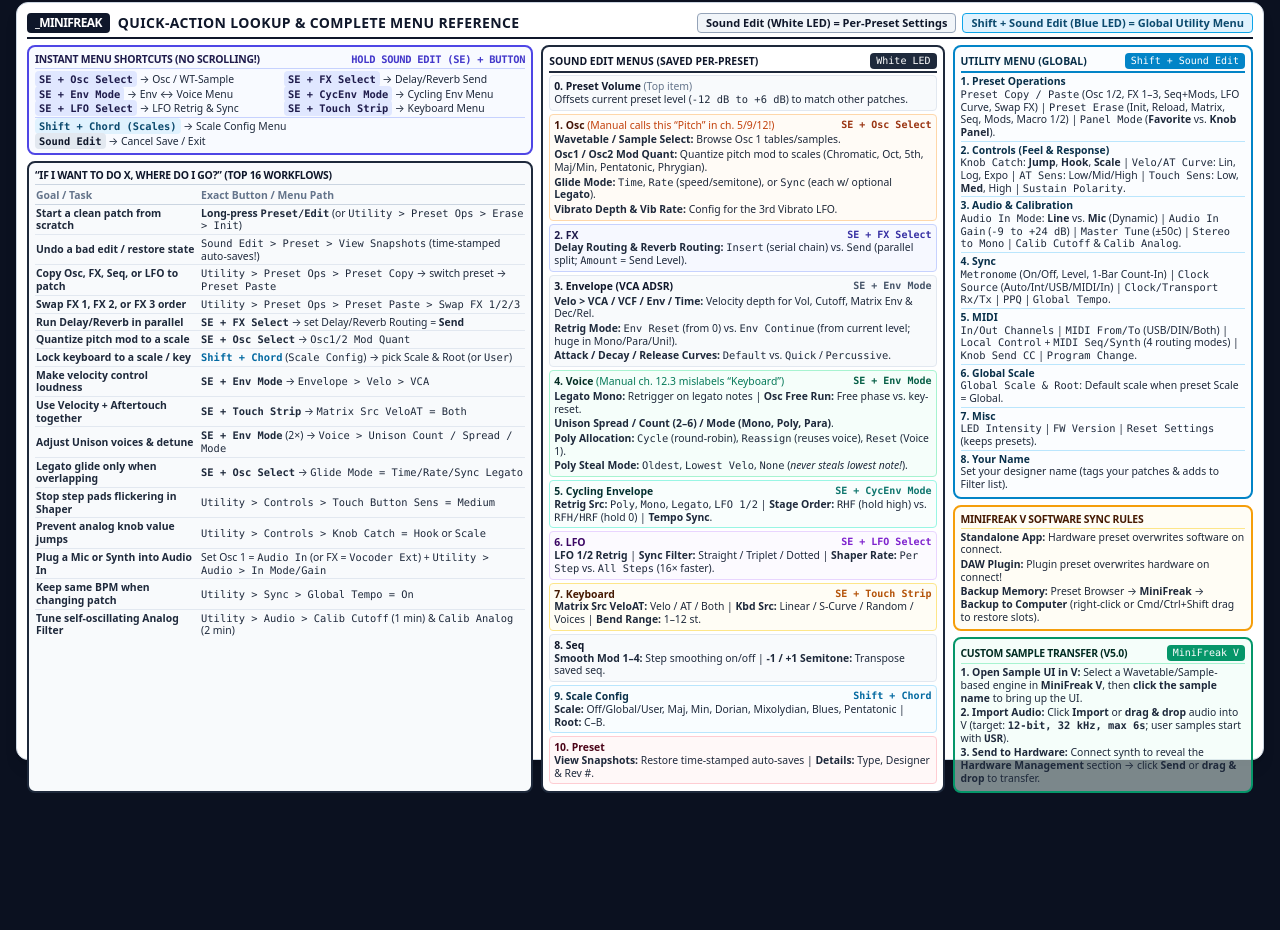
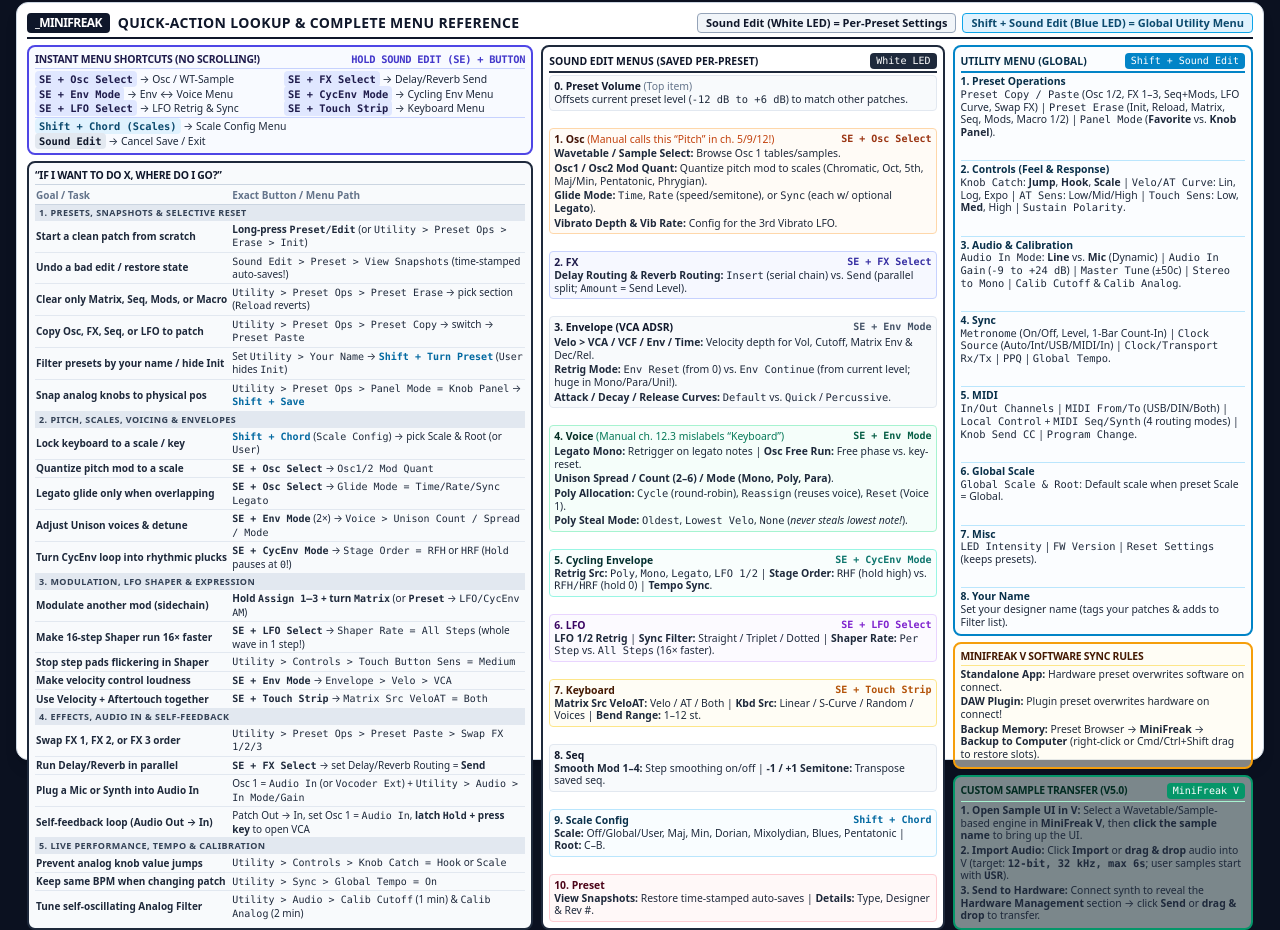
Before and after one commit to hinerm/minifreak, a plain HTML site: page pages/minifreak_ui_workflows.html in a window 1280 px wide. Shown: the part 969-1899 px from the top of the page. Before the commit the page ends 1762 px from the top, so only its background shows below. Drawn offline with nearby package versions, Linux system fonts and the light colour scheme.

Commit message:
Expand "if I want to do.." categories
Co-authored-by: Antigravity Argon <gemini@google.com>

```diff
--- a/pages/minifreak_ui_workflows.html
+++ b/pages/minifreak_ui_workflows.html
@@ -382,6 +382,11 @@
 		.text-xs {
 			font-size: 0.74rem;
 			line-height: 1rem;
+		}
+
+		.text-\[9px\] {
+			font-size: 9px;
+			line-height: 11px;
 		}
 
 		.text-\[10px\] {
@@ -1448,9 +1453,9 @@
 					<div>
 						<div
 							class="font-extrabold text-slate-900 uppercase tracking-tight border-b border-slate-300 pb-0.5 mb-0.5">
-							&ldquo;If I Want To Do X, Where Do I Go?&rdquo; (Top 16 Workflows)
-						</div>
-						<table class="w-full text-left border-collapse">
+							&ldquo;If I Want To Do X, Where Do I Go?&rdquo;
+						</div>
+						<table class="w-full text-left border-collapse text-[10px] leading-tight">
 							<thead>
 								<tr class="border-b border-slate-300 text-slate-500">
 									<th class="py-0.5 pr-1 font-bold">Goal / Task</th>
@@ -1458,99 +1463,116 @@
 								</tr>
 							</thead>
 							<tbody class="divide-y text-slate-800">
-								<tr>
-									<td class="py-0.5 pr-1 font-semibold">Start a clean patch from scratch</td>
-									<td class="py-0.5"><b>Long-press <code class="font-bold">Preset/Edit</code></b> (or
-										<code class="font-mono">Utility &gt; Preset Ops &gt; Erase &gt; Init</code>)
-									</td>
-								</tr>
-								<tr>
-									<td class="py-0.5 pr-1 font-semibold">Undo a bad edit / restore state</td>
-									<td class="py-0.5"><code
-											class="font-mono">Sound Edit &gt; Preset &gt; View Snapshots</code>
-										(time-stamped auto-saves!)</td>
-								</tr>
-								<tr>
-									<td class="py-0.5 pr-1 font-semibold">Copy Osc, FX, Seq, or LFO to patch</td>
-									<td class="py-0.5"><code
-											class="font-mono">Utility &gt; Preset Ops &gt; Preset Copy</code> &rarr;
-										switch preset &rarr; <code class="font-mono">Preset Paste</code></td>
-								</tr>
-								<tr>
-									<td class="py-0.5 pr-1 font-semibold">Swap FX 1, FX 2, or FX 3 order</td>
-									<td class="py-0.5"><code
-											class="font-mono">Utility &gt; Preset Ops &gt; Preset Paste &gt; Swap FX 1/2/3</code>
-									</td>
-								</tr>
-								<tr>
-									<td class="py-0.5 pr-1 font-semibold">Run Delay/Reverb in parallel</td>
-									<td class="py-0.5"><code class="font-bold">SE + FX Select</code> &rarr; set
-										Delay/Reverb Routing = <b>Send</b></td>
-								</tr>
-								<tr>
-									<td class="py-0.5 pr-1 font-semibold">Quantize pitch mod to a scale</td>
-									<td class="py-0.5"><code class="font-bold">SE + Osc Select</code> &rarr; <code
-											class="font-mono">Osc1/2 Mod Quant</code></td>
-								</tr>
-								<tr>
-									<td class="py-0.5 pr-1 font-semibold">Lock keyboard to a scale / key</td>
-									<td class="py-0.5"><code class="font-bold text-sky-700">Shift + Chord</code> (<code
-											class="font-mono">Scale Config</code>) &rarr; pick Scale &amp; Root (or
-										<code class="font-mono">User</code>)
-									</td>
-								</tr>
-								<tr>
-									<td class="py-0.5 pr-1 font-semibold">Make velocity control loudness</td>
-									<td class="py-0.5"><code class="font-bold">SE + Env Mode</code> &rarr; <code
-											class="font-mono">Envelope &gt; Velo &gt; VCA</code></td>
-								</tr>
-								<tr>
-									<td class="py-0.5 pr-1 font-semibold">Use Velocity + Aftertouch together</td>
-									<td class="py-0.5"><code class="font-bold">SE + Touch Strip</code> &rarr; <code
-											class="font-mono">Matrix Src VeloAT = Both</code></td>
-								</tr>
-								<tr>
-									<td class="py-0.5 pr-1 font-semibold">Adjust Unison voices &amp; detune</td>
-									<td class="py-0.5"><code class="font-bold">SE + Env Mode</code> (2&times;) &rarr;
-										<code class="font-mono">Voice &gt; Unison Count / Spread / Mode</code>
-									</td>
-								</tr>
-								<tr>
-									<td class="py-0.5 pr-1 font-semibold">Legato glide only when overlapping</td>
-									<td class="py-0.5"><code class="font-bold">SE + Osc Select</code> &rarr; <code
-											class="font-mono">Glide Mode = Time/Rate/Sync Legato</code></td>
-								</tr>
-								<tr>
-									<td class="py-0.5 pr-1 font-semibold">Stop step pads flickering in Shaper</td>
-									<td class="py-0.5"><code
-											class="font-mono">Utility &gt; Controls &gt; Touch Button Sens = Medium</code>
-									</td>
-								</tr>
-								<tr>
-									<td class="py-0.5 pr-1 font-semibold">Prevent analog knob value jumps</td>
-									<td class="py-0.5"><code
-											class="font-mono">Utility &gt; Controls &gt; Knob Catch = Hook</code> or
-										<code class="font-mono">Scale</code>
-									</td>
-								</tr>
-								<tr>
-									<td class="py-0.5 pr-1 font-semibold">Plug a Mic or Synth into Audio In</td>
-									<td class="py-0.5">Set Osc 1 = <code class="font-mono">Audio In</code> (or FX =
-										<code class="font-mono">Vocoder Ext</code>) + <code
-											class="font-mono">Utility &gt; Audio &gt; In Mode/Gain</code>
-									</td>
-								</tr>
-								<tr>
-									<td class="py-0.5 pr-1 font-semibold">Keep same BPM when changing patch</td>
-									<td class="py-0.5"><code
-											class="font-mono">Utility &gt; Sync &gt; Global Tempo = On</code></td>
-								</tr>
-								<tr>
-									<td class="py-0.5 pr-1 font-semibold">Tune self-oscillating Analog Filter</td>
-									<td class="py-0.5"><code
-											class="font-mono">Utility &gt; Audio &gt; Calib Cutoff</code> (1 min) &amp;
-										<code class="font-mono">Calib Analog</code> (2 min)
-									</td>
+								<tr class="bg-slate-200 text-[9px] uppercase tracking-wider font-extrabold text-slate-700">
+									<td colspan="2" class="py-0.5 px-1">1. Presets, Snapshots &amp; Selective Reset</td>
+								</tr>
+								<tr>
+									<td class="py-0.5 pr-1 font-semibold whitespace-nowrap">Start a clean patch from scratch</td>
+									<td class="py-0.5"><b>Long-press <code class="font-bold">Preset/Edit</code></b> (or <code class="font-mono">Utility &gt; Preset Ops &gt; Erase &gt; Init</code>)</td>
+								</tr>
+								<tr>
+									<td class="py-0.5 pr-1 font-semibold whitespace-nowrap">Undo a bad edit / restore state</td>
+									<td class="py-0.5"><code class="font-mono">Sound Edit &gt; Preset &gt; View Snapshots</code> (time-stamped auto-saves!)</td>
+								</tr>
+								<tr>
+									<td class="py-0.5 pr-1 font-semibold whitespace-nowrap">Clear only Matrix, Seq, Mods, or Macro</td>
+									<td class="py-0.5"><code class="font-mono">Utility &gt; Preset Ops &gt; Preset Erase</code> &rarr; pick section (<code class="font-mono">Reload</code> reverts)</td>
+								</tr>
+								<tr>
+									<td class="py-0.5 pr-1 font-semibold whitespace-nowrap">Copy Osc, FX, Seq, or LFO to patch</td>
+									<td class="py-0.5"><code class="font-mono">Utility &gt; Preset Ops &gt; Preset Copy</code> &rarr; switch &rarr; <code class="font-mono">Preset Paste</code></td>
+								</tr>
+								<tr>
+									<td class="py-0.5 pr-1 font-semibold whitespace-nowrap">Filter presets by your name / hide Init</td>
+									<td class="py-0.5">Set <code class="font-mono">Utility &gt; Your Name</code> &rarr; <code class="font-bold text-sky-700">Shift + Turn Preset</code> (<code class="font-mono">User</code> hides <code class="font-mono">Init</code>)</td>
+								</tr>
+								<tr>
+									<td class="py-0.5 pr-1 font-semibold whitespace-nowrap">Snap analog knobs to physical pos</td>
+									<td class="py-0.5"><code class="font-mono">Utility &gt; Preset Ops &gt; Panel Mode = Knob Panel</code> &rarr; <code class="font-bold text-sky-700">Shift + Save</code></td>
+								</tr>
+
+								<tr class="bg-slate-200 text-[9px] uppercase tracking-wider font-extrabold text-slate-700">
+									<td colspan="2" class="py-0.5 px-1">2. Pitch, Scales, Voicing &amp; Envelopes</td>
+								</tr>
+								<tr>
+									<td class="py-0.5 pr-1 font-semibold whitespace-nowrap">Lock keyboard to a scale / key</td>
+									<td class="py-0.5"><code class="font-bold text-sky-700">Shift + Chord</code> (<code class="font-mono">Scale Config</code>) &rarr; pick Scale &amp; Root (or <code class="font-mono">User</code>)</td>
+								</tr>
+								<tr>
+									<td class="py-0.5 pr-1 font-semibold whitespace-nowrap">Quantize pitch mod to a scale</td>
+									<td class="py-0.5"><code class="font-bold">SE + Osc Select</code> &rarr; <code class="font-mono">Osc1/2 Mod Quant</code></td>
+								</tr>
+								<tr>
+									<td class="py-0.5 pr-1 font-semibold whitespace-nowrap">Legato glide only when overlapping</td>
+									<td class="py-0.5"><code class="font-bold">SE + Osc Select</code> &rarr; <code class="font-mono">Glide Mode = Time/Rate/Sync Legato</code></td>
+								</tr>
+								<tr>
+									<td class="py-0.5 pr-1 font-semibold whitespace-nowrap">Adjust Unison voices &amp; detune</td>
+									<td class="py-0.5"><code class="font-bold">SE + Env Mode</code> (2&times;) &rarr; <code class="font-mono">Voice &gt; Unison Count / Spread / Mode</code></td>
+								</tr>
+								<tr>
+									<td class="py-0.5 pr-1 font-semibold whitespace-nowrap">Turn CycEnv loop into rhythmic plucks</td>
+									<td class="py-0.5"><code class="font-bold">SE + CycEnv Mode</code> &rarr; <code class="font-mono">Stage Order = RFH</code> or <code class="font-mono">HRF</code> (<code class="font-mono">Hold</code> pauses at <code class="font-mono">0</code>!)</td>
+								</tr>
+
+								<tr class="bg-slate-200 text-[9px] uppercase tracking-wider font-extrabold text-slate-700">
+									<td colspan="2" class="py-0.5 px-1">3. Modulation, LFO Shaper &amp; Expression</td>
+								</tr>
+								<tr>
+									<td class="py-0.5 pr-1 font-semibold whitespace-nowrap">Modulate another mod (sidechain)</td>
+									<td class="py-0.5"><b>Hold <code class="font-bold">Assign 1&ndash;3</code> + turn <code class="font-bold">Matrix</code></b> (or <code class="font-bold">Preset</code> &rarr; <code class="font-mono">LFO/CycEnv AM</code>)</td>
+								</tr>
+								<tr>
+									<td class="py-0.5 pr-1 font-semibold whitespace-nowrap">Make 16-step Shaper run 16&times; faster</td>
+									<td class="py-0.5"><code class="font-bold">SE + LFO Select</code> &rarr; <code class="font-mono">Shaper Rate = All Steps</code> (whole wave in 1 step!)</td>
+								</tr>
+								<tr>
+									<td class="py-0.5 pr-1 font-semibold whitespace-nowrap">Stop step pads flickering in Shaper</td>
+									<td class="py-0.5"><code class="font-mono">Utility &gt; Controls &gt; Touch Button Sens = Medium</code></td>
+								</tr>
+								<tr>
+									<td class="py-0.5 pr-1 font-semibold whitespace-nowrap">Make velocity control loudness</td>
+									<td class="py-0.5"><code class="font-bold">SE + Env Mode</code> &rarr; <code class="font-mono">Envelope &gt; Velo &gt; VCA</code></td>
+								</tr>
+								<tr>
+									<td class="py-0.5 pr-1 font-semibold whitespace-nowrap">Use Velocity + Aftertouch together</td>
+									<td class="py-0.5"><code class="font-bold">SE + Touch Strip</code> &rarr; <code class="font-mono">Matrix Src VeloAT = Both</code></td>
+								</tr>
+
+								<tr class="bg-slate-200 text-[9px] uppercase tracking-wider font-extrabold text-slate-700">
+									<td colspan="2" class="py-0.5 px-1">4. Effects, Audio In &amp; Self-Feedback</td>
+								</tr>
+								<tr>
+									<td class="py-0.5 pr-1 font-semibold whitespace-nowrap">Swap FX 1, FX 2, or FX 3 order</td>
+									<td class="py-0.5"><code class="font-mono">Utility &gt; Preset Ops &gt; Preset Paste &gt; Swap FX 1/2/3</code></td>
+								</tr>
+								<tr>
+									<td class="py-0.5 pr-1 font-semibold whitespace-nowrap">Run Delay/Reverb in parallel</td>
+									<td class="py-0.5"><code class="font-bold">SE + FX Select</code> &rarr; set Delay/Reverb Routing = <b>Send</b></td>
+								</tr>
+								<tr>
+									<td class="py-0.5 pr-1 font-semibold whitespace-nowrap">Plug a Mic or Synth into Audio In</td>
+									<td class="py-0.5">Osc 1 = <code class="font-mono">Audio In</code> (or <code class="font-mono">Vocoder Ext</code>) + <code class="font-mono">Utility &gt; Audio &gt; In Mode/Gain</code></td>
+								</tr>
+								<tr>
+									<td class="py-0.5 pr-1 font-semibold whitespace-nowrap">Self-feedback loop (Audio Out &rarr; In)</td>
+									<td class="py-0.5">Patch Out &rarr; In, set Osc 1 = <code class="font-mono">Audio In</code>, <b>latch <code class="font-bold">Hold</code> + press key</b> to open VCA</td>
+								</tr>
+
+								<tr class="bg-slate-200 text-[9px] uppercase tracking-wider font-extrabold text-slate-700">
+									<td colspan="2" class="py-0.5 px-1">5. Live Performance, Tempo &amp; Calibration</td>
+								</tr>
+								<tr>
+									<td class="py-0.5 pr-1 font-semibold whitespace-nowrap">Prevent analog knob value jumps</td>
+									<td class="py-0.5"><code class="font-mono">Utility &gt; Controls &gt; Knob Catch = Hook</code> or <code class="font-mono">Scale</code></td>
+								</tr>
+								<tr>
+									<td class="py-0.5 pr-1 font-semibold whitespace-nowrap">Keep same BPM when changing patch</td>
+									<td class="py-0.5"><code class="font-mono">Utility &gt; Sync &gt; Global Tempo = On</code></td>
+								</tr>
+								<tr>
+									<td class="py-0.5 pr-1 font-semibold whitespace-nowrap">Tune self-oscillating Analog Filter</td>
+									<td class="py-0.5"><code class="font-mono">Utility &gt; Audio &gt; Calib Cutoff</code> (1 min) &amp; <code class="font-mono">Calib Analog</code> (2 min)</td>
 								</tr>
 							</tbody>
 						</table>
```
Also changed, not shown: index.html (+1 -1 lines), 1 other file.
